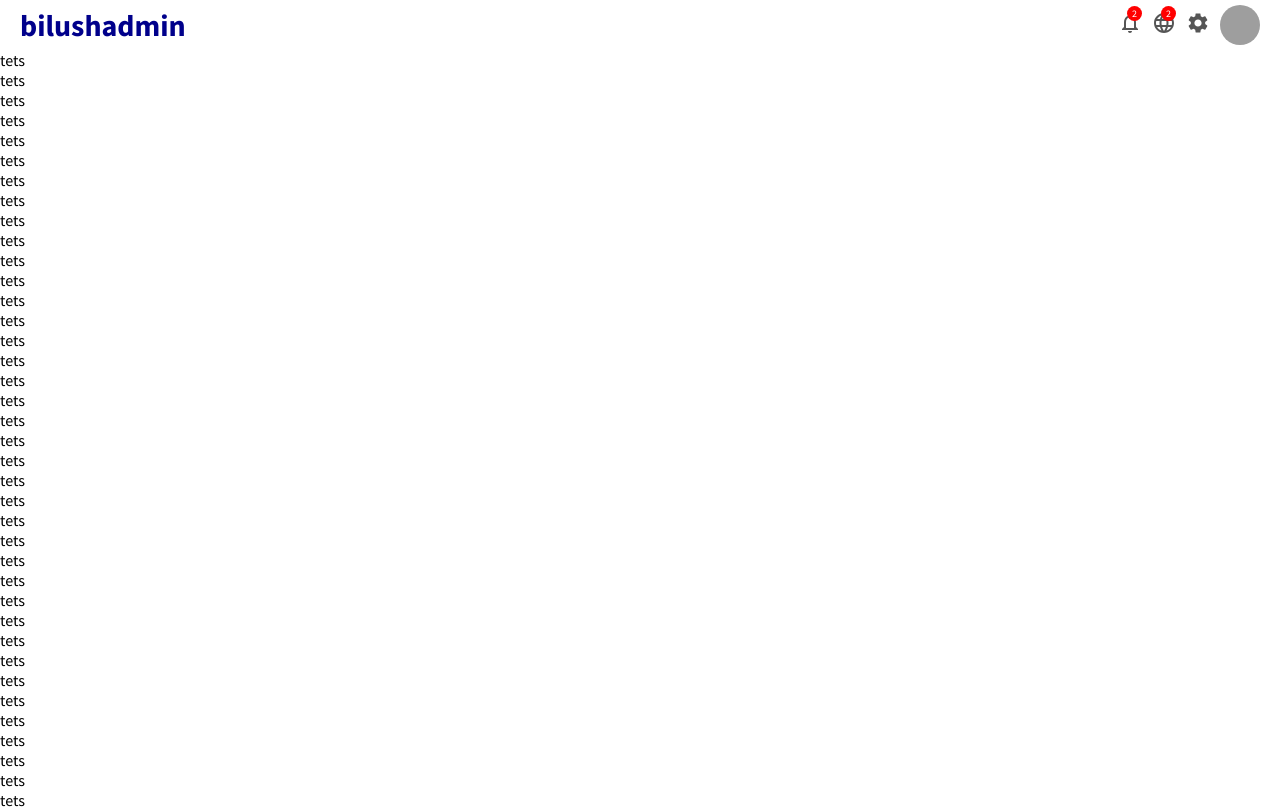
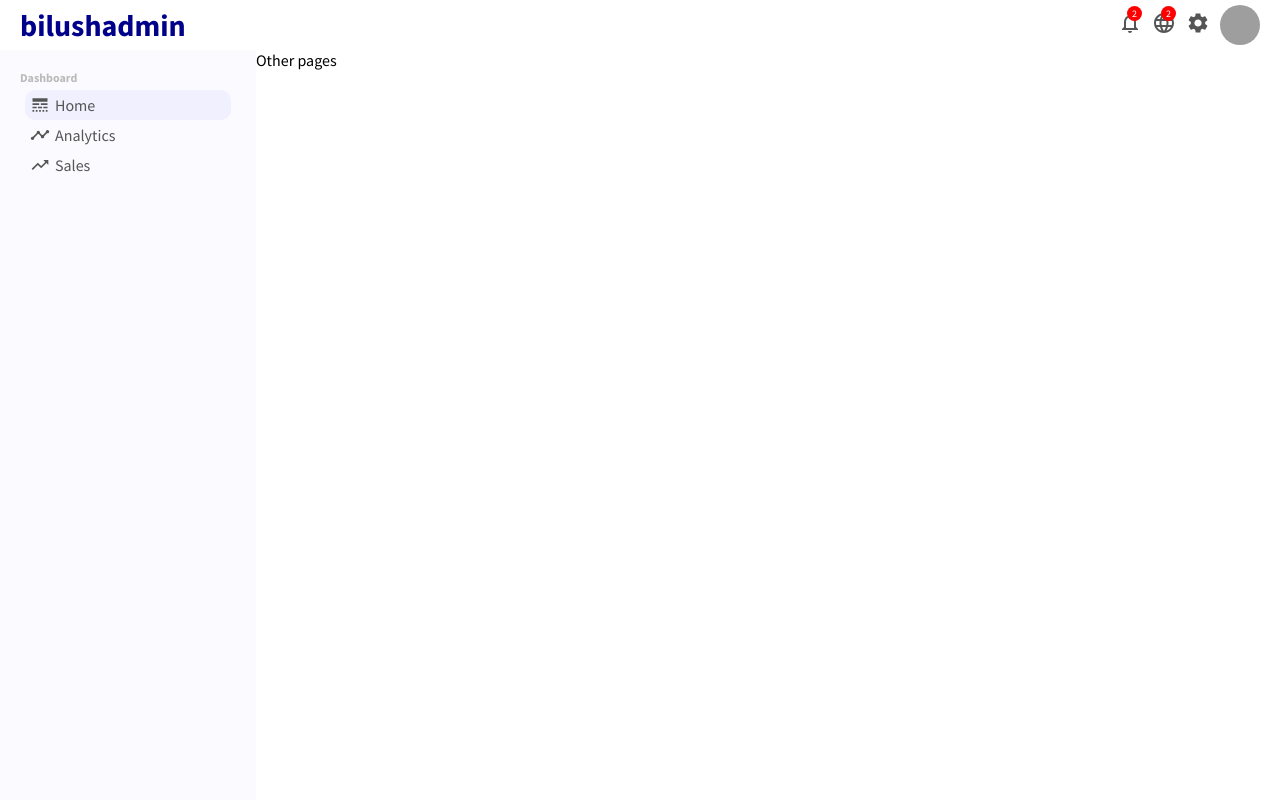
Before and after one commit to sholabioku/admin_ui, a React (Create React App) app: page /user/1 in a window 1280 px wide. Built offline with nearby package versions, Linux system fonts and the light colour scheme; grey boxes are pictures that could not be loaded.

Commit message:
Add sidebar menu

```diff
--- a/src/App.js
+++ b/src/App.js
@@ -1,85 +1,16 @@
+import Sidebar from './components/sidebar/Sidebar';
 import Topbar from './components/topbar/Topbar';
+
+import './app.css';
 
 function App() {
   return (
     <div>
       <Topbar />
-      tets
-      <br />
-      tets
-      <br />
-      tets
-      <br />
-      tets
-      <br />
-      tets
-      <br />
-      tets
-      <br />
-      tets
-      <br />
-      tets
-      <br />
-      tets
-      <br />
-      tets
-      <br />
-      tets
-      <br />
-      tets
-      <br />
-      tets
-      <br />
-      tets
-      <br />
-      tets
-      <br />
-      tets
-      <br />
-      tets
-      <br />
-      tets
-      <br />
-      tets
-      <br />
-      tets
-      <br />
-      tets
-      <br />
-      tets
-      <br />
-      tets
-      <br />
-      tets
-      <br />
-      tets
-      <br />
-      tets
-      <br />
-      tets
-      <br />
-      tets
-      <br />
-      tets
-      <br />
-      tets
-      <br />
-      tets
-      <br />
-      tets
-      <br />
-      tets
-      <br />
-      tets
-      <br />
-      tets
-      <br />
-      tets
-      <br />
-      tets
-      <br />
-      tets
-      <br />
+      <div className='container'>
+        <Sidebar />
+        <div className='others'>Other pages</div>
+      </div>
     </div>
   );
 }
--- /dev/null
+++ b/src/app.css
@@ -0,0 +1,7 @@
+.container {
+  display: flex;
+}
+
+.others {
+  flex: 4;
+}
--- /dev/null
+++ b/src/components/sidebar/Sidebar.jsx
@@ -0,0 +1,30 @@
+import { LineStyle, Timeline, TrendingUp } from '@mui/icons-material';
+import './sidebar.css';
+
+const Sidebar = () => {
+  return (
+    <div className='sidebar'>
+      <div className='sidebarWrapper'>
+        <div className='sidebarMenu'>
+          <h1 className='sidebarTitle'>Dashboard</h1>
+          <ul className='sidebarList'>
+            <li className='sidebarListItem active'>
+              <LineStyle className='sidebarIcon' />
+              Home
+            </li>
+            <li className='sidebarListItem'>
+              <Timeline className='sidebarIcon' />
+              Analytics
+            </li>
+            <li className='sidebarListItem'>
+              <TrendingUp className='sidebarIcon' />
+              Sales
+            </li>
+          </ul>
+        </div>
+      </div>
+    </div>
+  );
+};
+
+export default Sidebar;
--- /dev/null
+++ b/src/components/sidebar/sidebar.css
@@ -0,0 +1,44 @@
+.sidebar {
+  flex: 1;
+  height: calc(100vh - 50px);
+  background-color: rgb(251, 251, 255);
+  position: sticky;
+  top: 50px;
+}
+
+.sidebarWrapper {
+  padding: 20px;
+  color: #555;
+}
+
+.sidebarMenu {
+  margin-bottom: 10px;
+}
+
+.sidebarTitle {
+  font-size: 12px;
+  color: rgb(187, 186, 186);
+}
+
+.sidebarList {
+  list-style: none;
+  padding: 5px;
+}
+
+.sidebarListItem {
+  padding: 5px;
+  cursor: pointer;
+  display: flex;
+  align-items: center;
+  border-radius: 10px;
+}
+
+.sidebarListItem.active,
+sidebarListItem:hover {
+  background-color: rgb(240, 240, 255);
+}
+
+.sidebarIcon {
+  margin-right: 5px;
+  font-size: 20px !important;
+}
```
